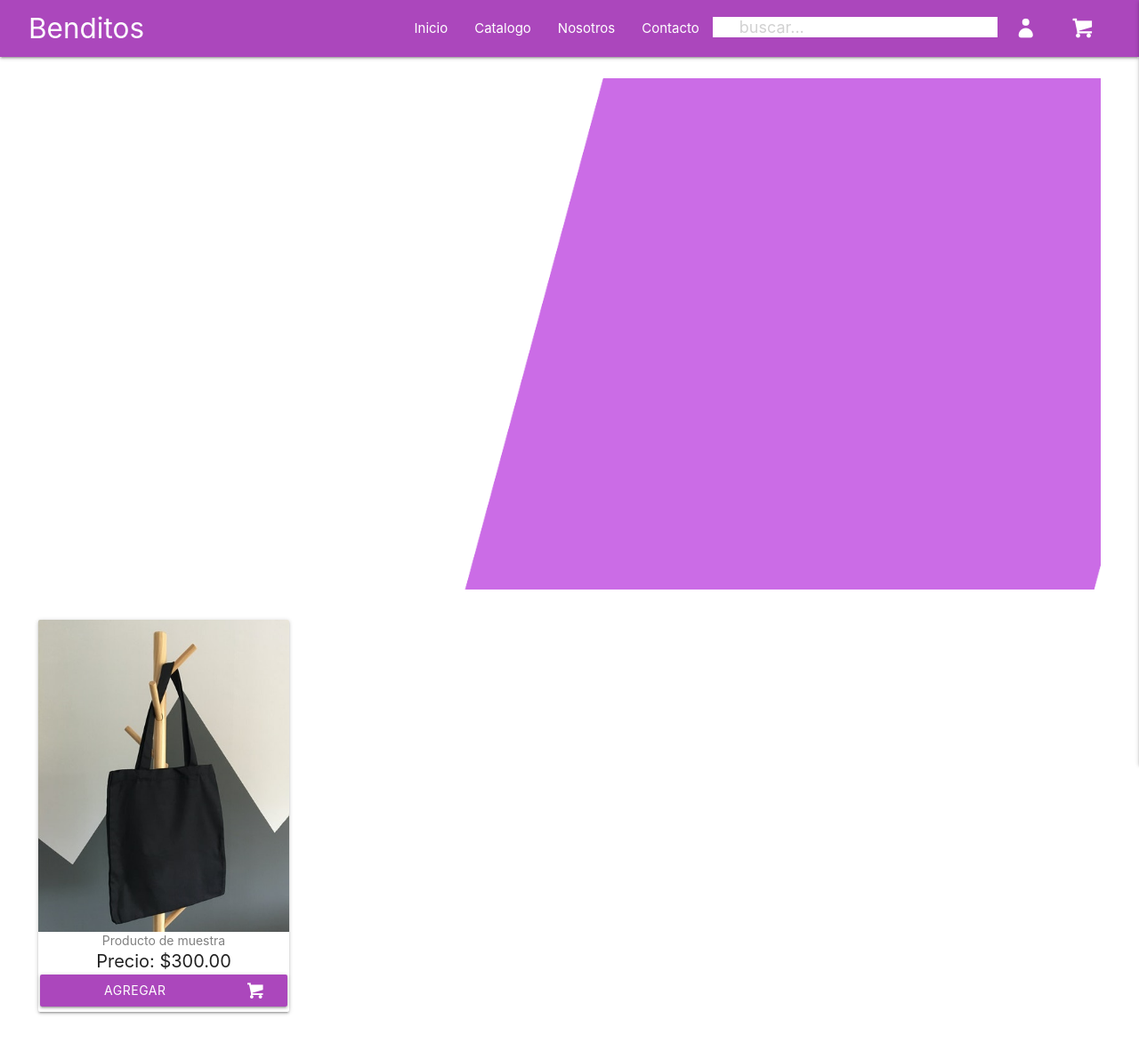
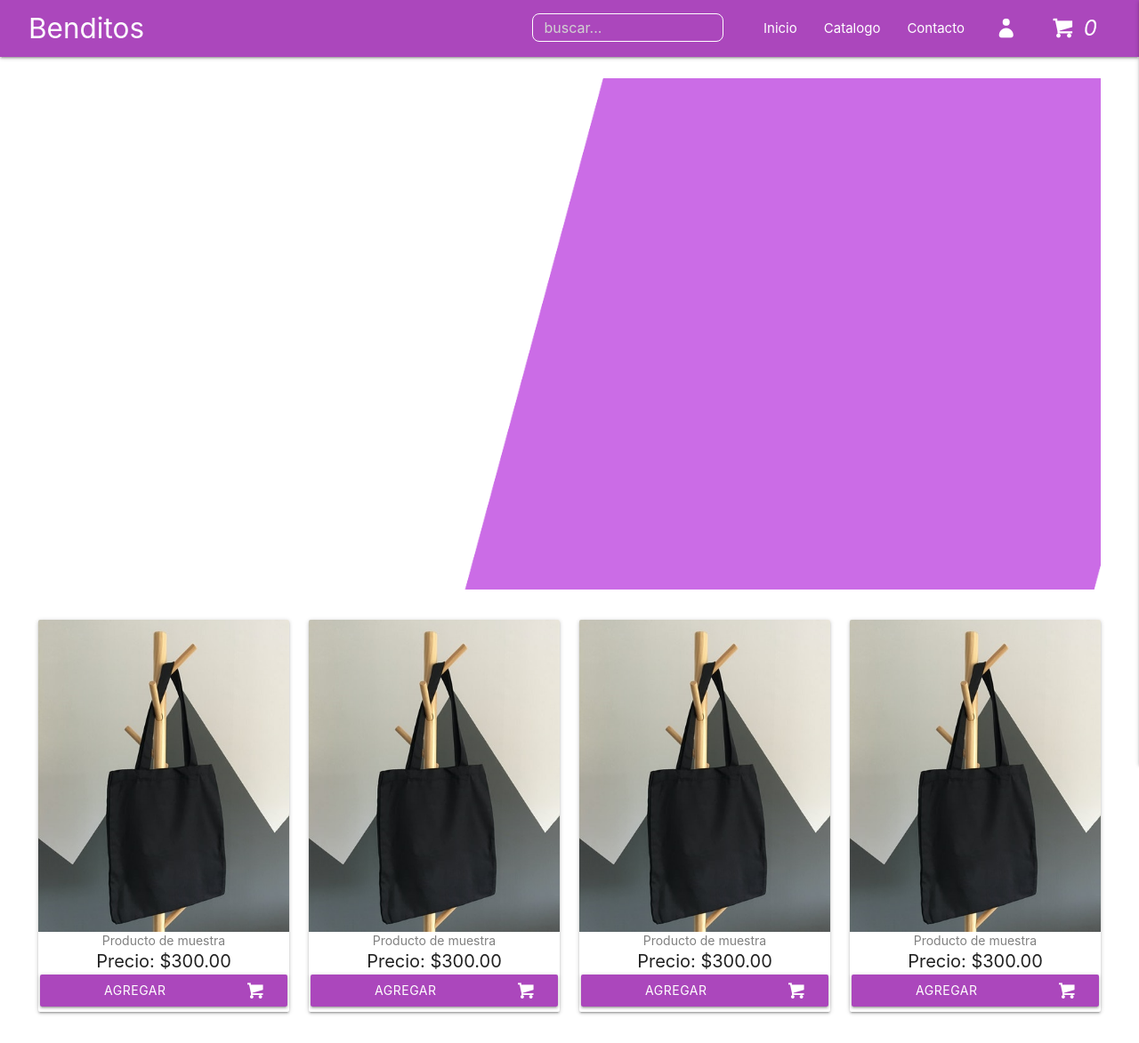
Before and after one commit to anddy97/gasela, a PHP site: page /catalogo.html in a window 1280 px wide. Shown: the whole page at 89% size. Run offline with PHP 8.4, Linux system fonts and the light colour scheme.

Commit message:
actualizacion 4

```diff
--- a/catalogo.html
+++ b/catalogo.html
@@ -11,46 +11,55 @@
     <link rel="stylesheet" href="css/layout.css">
 </head>
 <body>
-    <header>
-        <nav class=" purple lighten-1">
+    <div class="navegadorarriba">
+        <h4>koketa</h4>
+    </div>
+    <header class="menu-respo">
+      <nav class=" nav purple lighten-1">
           <div class="nav-wrapper container">
-                <a class="brand-logo left" href="#">Benditos</a>
-                  <a class="brand-logo sidenav-trigger center " href="#">
+              <!-- logo ----->
+              <a class="brand-logo left hide-on-med-and-down " href="#">Benditos</a>
+              <!-- buscador -->
+                <a class="brand-logo sidenav-trigger left " href="#">
                 <form action="">
                     <div class="input-field">
-                      <input  id="search" type="search" name="search" placeholder="buscar...">
-                      <label class="label-icon" for="search"><i class="icon-search-1"></i></label>
+                    <input class="nav-buscador"type="search" name="search" placeholder="buscar...">
                     </div>
                 </form>
                  </a>
+                 <!-- menu-phone -->
               <a href="#" data-target="mobile-demo" class="sidenav-trigger right"><i class="icon-menu"></i></a>
               <ul class=" hide-on-med-and-down right">
-                    <li><a href="index.html">Inicio</a></li>
-                    <li><a href="catalogo.html">Catalogo</a></li>
-                    <li><a href="#">Nosotros</a></li>
-                    <li><a href="#">Contacto</a></li>
                   <li>
                     <form action="">
                         <div class="input-field">
-                          <input   type="search1" name="search1" placeholder="buscar...">
+                            <input  class="nav-buscador" type="search" name="search" placeholder="buscar...">
                         </div>
                     </form>
                 </li>
+                  <li><a href="index.html">Inicio</a></li>
+                  <li><a href="catalogo.html">Catalogo</a></li>
+                  <li><a href="#">Contacto</a></li>
                 <li><a href="usuario.html"><i class="icon-user "></i></a></li>
-                  <li><a href="#"><i class="icon-basket"></i></a></li>
+                <li><a class="carr" href="cart.html"><i class="icon-basket">
+                        <span class="cart">0</span>
+                    </i></a></li>
               </ul>
           </div>
 
-            <ul class="sidenav" id="mobile-demo">
-              <li><a href="#"><i class="icon-home-1 right"></i>Inicio</a></li>
-              <li><a href="#"><i class="icon-th right"></i> Catalogo</a></li>
-              <li><a href="#"><i class="icon-heart right"></i> Nosotros</a></li>
-              <li><a href="#"><i class="icon-mail right"></i> Contacto</a></li>
-              <li><a href="usuario.html"><i class="icon-user right"></i>Mi cuenta</a></li>
-              <li><a href="#"><i class="icon-basket right"></i>Tus compras</a></li>
-          </ul>
         </nav>
     </header>
+    <ul class="sidenav" id="mobile-demo">
+      <li><a href="index.html"><i class="icon-home-1 right"></i>Inicio</a></li>
+      <div class="divider"></div>
+      <li><a href="catalogo.html"><i class="icon-th right"></i> Catalogo</a></li>
+      <div class="divider"></div>
+      <li><a href="#"><i class="icon-mail right"></i> Contacto</a></li>
+      <div class="divider"></div>
+      <li><a href="usuario.html"><i class="icon-user right"></i>Mi cuenta</a></li>
+      <div class="divider"></div>
+      <li><a href="cart.html"><i class="icon-basket right"></i>Tus compras</a></li>
+  </ul>
 
 
     <main class="container">
@@ -74,7 +83,49 @@
                     <div class="card-content">
                         <h5>Producto de muestra</h5>
                         <p>Precio: $300.00</p>
-                        <a class="waves-effect waves-light btn purple lighten-1"><i class="icon-basket right"></i>agregar</a>
+                        <a class="waves-effect waves-light btn purple lighten-1" href="detail.html"><i class="icon-basket right"></i>agregar</a>
+                    </div>
+                </div>
+            </div>
+
+            <div class="col l3 m3 s6">
+                <div class="card">
+                    <div class="card-image">
+                        <img src="assets/imagen_muestra2.jpg" alt="">
+                        <div class="overlay"></div>
+                    </div>
+                    <div class="card-content">
+                        <h5>Producto de muestra</h5>
+                        <p>Precio: $300.00</p>
+                        <a class="waves-effect waves-light btn purple lighten-1" href="detail.html"><i class="icon-basket right"></i>agregar</a>
+                    </div>
+                </div>
+            </div>
+
+            <div class="col l3 m3 s6">
+                <div class="card">
+                    <div class="card-image">
+                        <img src="assets/imagen_muestra2.jpg" alt="">
+                        <div class="overlay"></div>
+                    </div>
+                    <div class="card-content">
+                        <h5>Producto de muestra</h5>
+                        <p>Precio: $300.00</p>
+                        <a class="waves-effect waves-light btn purple lighten-1" href="detail.html"><i class="icon-basket right"></i>agregar</a>
+                    </div>
+                </div>
+            </div>
+
+            <div class="col l3 m3 s6">
+                <div class="card">
+                    <div class="card-image">
+                        <img src="assets/imagen_muestra2.jpg" alt="">
+                        <div class="overlay"></div>
+                    </div>
+                    <div class="card-content">
+                        <h5>Producto de muestra</h5>
+                        <p>Precio: $300.00</p>
+                        <a class="waves-effect waves-light btn purple lighten-1" href="detail.html"><i class="icon-basket right"></i>agregar</a>
                     </div>
                 </div>
             </div>
--- a/css/estilosdetail.css
+++ b/css/estilosdetail.css
@@ -66,6 +66,7 @@
     padding-right: 20px;
     padding-top: 5px;
     padding-bottom: 5px;
+    text-align: center;
 
 }
 .browser-default{
--- a/css/layout.css
+++ b/css/layout.css
@@ -51,12 +51,39 @@ body{
     padding: 0%;
     margin: 0%;
 }
-.nav-wrapper .input-field input[type=search]{
+input[type=search]:not(.browser-default .nav-buscador){
     border: 1px solid white;
     height: 30px;
-    margin-top: 17px;
+    margin-top: 15px;
     width: 80%;
     margin-left: 2%;
     margin-right: 2%;
+    padding-left: 5%;
+    border-radius: 8px;
+}
 
+.navegadorarriba{
+    height: 55px;
+    width: 100%;
+    background: #ab47bc;
+    text-align: center;
+    display: none;
 }
+.navegadorarriba h4{
+    padding-top: 10px;
+    margin: auto;
+    color: white;
+}
+@media screen and (max-width: 600px) {
+    .navegadorarriba{
+        display: block;
+    }
+    .brand-logo{
+        display: none;
+    }
+}
+.menu-respo{
+    position: sticky;
+    top: 0;
+    z-index: 5;
+}
```
Also changed, not shown: cart.html (+25 -15 lines), detail.html (+26 -17 lines), index.html (+15 -7 lines), usuario.html (+25 -15 lines). Lines whose indentation alone changed are shown as unchanged.
